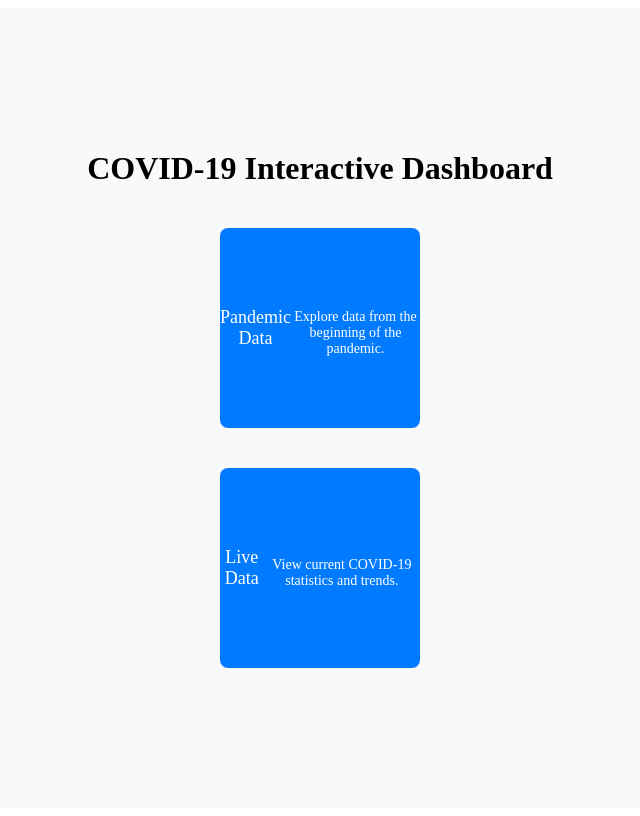
After one commit to LuSilverX/Covid19-Data-Vis, a Django app: template covid19_project/data_handler/templates/main.html in a window 1280 px wide. The commit adds this page. Shown: the whole page, without its empty margins (320-960 px from the left). Run offline with Django 5.2, Linux system fonts and the light colour scheme; the template is opened without the code that fills it, so the values that code supplies are empty; parts of the project's set-up code (start-up, migrations or seed data) failed here and were passed over.

Commit message:
added main and live_data htmls & js file w main as landing page now

```diff
--- a/covid19_project/data_handler/templates/dashboard.html
+++ b/covid19_project/data_handler/templates/dashboard.html
@@ -2,11 +2,15 @@
 <html lang="en">
 <head>
     <meta charset="UTF-8">
-    <title>COVID-19 Dashboard</title>
+    <title>Pandemic Data Dashboard</title>
     {% load plotly_dash %}
     {% plotly_header %}
 </head>
 <body>
+    <h1>Pandemic Data Dashboard</h1>
+    <a href="{% url 'main' %}" style="text-decoration: none; color: blue; font-size: 16px; margin-bottom: 20px; display: inline-block;">
+        &larr; Return to Main Page
+    </a>
     <div>
         {% plotly_app name="CovidDashboard" %}
     </div>
--- /dev/null
+++ b/covid19_project/data_handler/templates/main.html
@@ -0,0 +1,55 @@
+<!DOCTYPE html>
+{% load static %}
+<html lang="en">
+<head>
+    <meta charset="UTF-8">
+    <title>COVID-19 Interactive Dashboard</title>
+    <style>
+        .container {
+            display: flex;
+            justify-content: center;
+            align-items: center;
+            height: 100vh;
+            background-color: #f8f9fa;
+            flex-direction: column;
+            text-align: center;
+        }
+        .square {
+            width: 200px;
+            height: 200px;
+            margin: 20px;
+            background-color: #007bff;
+            color: white;
+            display: flex;
+            justify-content: center;
+            align-items: center;
+            font-size: 18px;
+            text-decoration: none;
+            border-radius: 8px;
+            transition: transform 0.3s, background-color 0.3s;
+        }
+        .square:hover {
+            transform: scale(1.1);
+            background-color: #0056b3;
+        }
+        .description {
+            margin-top: 10px;
+            font-size: 14px;
+        }
+    </style>
+</head>
+<body>
+    <div class="container">
+        <h1>COVID-19 Interactive Dashboard</h1>
+        <a href="{% url 'pandemic_data_page' %}" class="square">
+            Pandemic Data
+            <div class="description">Explore data from the beginning of the pandemic.</div>
+        </a>
+        <a href="{% url 'live_data_page' %}" class="square">
+            Live Data
+            <div class="description">View current COVID-19 statistics and trends.</div>
+        </a>
+    </div>
+<script src="{% static 'js/interactive.js' %}"></script>
+</body>
+</html>
--- a/covid19_project/data_handler/urls.py
+++ b/covid19_project/data_handler/urls.py
@@ -1,6 +1,10 @@
 from django.urls import path
 from .views import dashboard_view
+from django.views.generic import TemplateView
 
 urlpatterns = [
     path('dashboard/', dashboard_view, name='dashboard'),
+    path('', TemplateView.as_view(template_name='main.html'), name='main'),  # Main page
+    path('pandemic/', TemplateView.as_view(template_name='dashboard.html'), name='pandemic_data_page'),  # Pandemic Data
+    path('live/', TemplateView.as_view(template_name='live_data.html'), name='live_data_page'),  # Live Data
 ]
--- /dev/null
+++ b/covid19_project/static/js/interactive.js
@@ -0,0 +1,15 @@
+// Confirm the JavaScript file is loaded
+document.addEventListener('DOMContentLoaded', () => {
+    console.log('Interactive.js loaded successfully!');
+
+    // Add hover effects for squares
+    document.querySelectorAll('.square').forEach((square) => {
+        square.addEventListener('mouseover', () => {
+            square.style.transform = 'scale(1.1)';
+            square.style.transition = 'transform 0.3s';
+        });
+        square.addEventListener('mouseout', () => {
+            square.style.transform = 'scale(1)';
+        });
+    });
+});
```
Also changed, not shown: covid19_project/data_handler/templates/live_data.html (added, +17 -0 lines), 4 other files.
